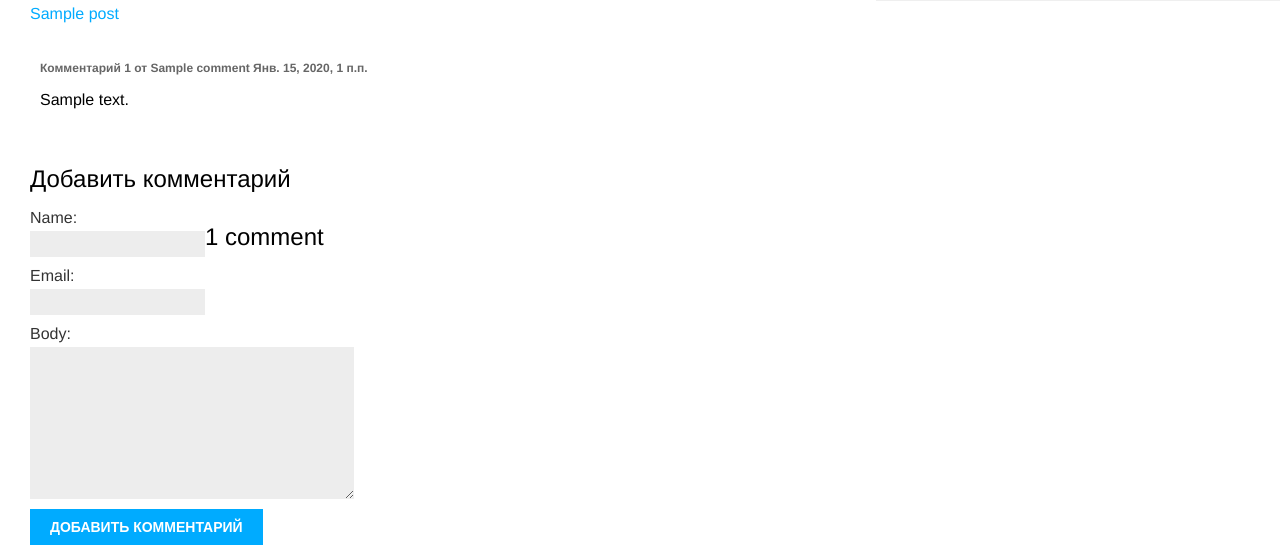
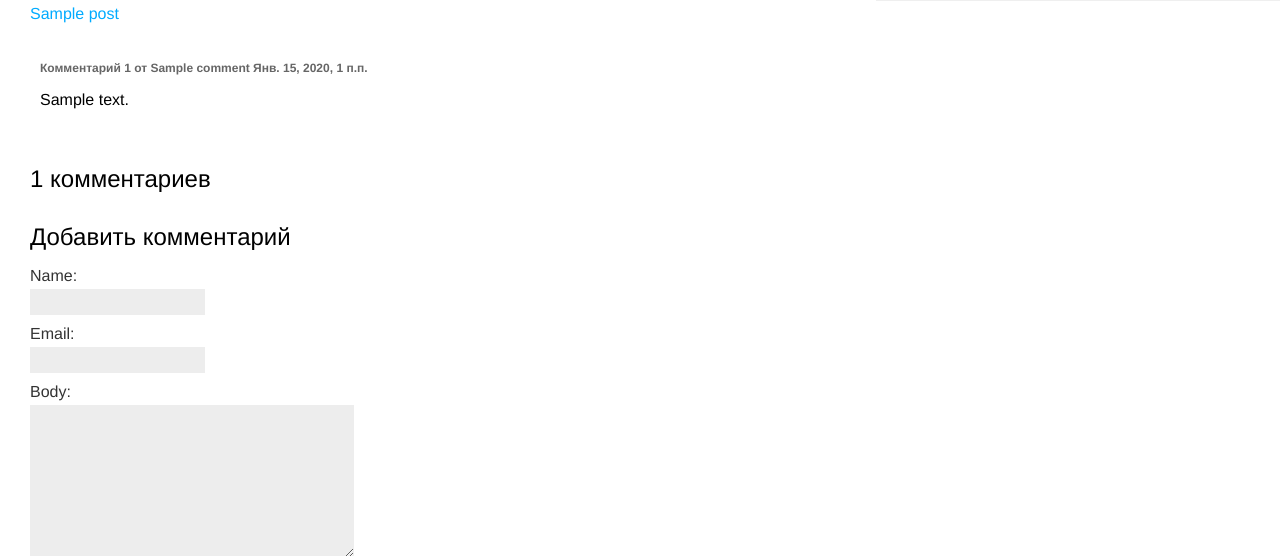
Before and after one commit to xaldey/BlogOnDjango3, a Django app: template blog/templates/blog/post/detail.html in a window 1280 px wide. Shown: the part 245-801 px from the top of the page. Run offline with Django 3.2, Linux system fonts and the light colour scheme; tables that the repository leaves empty hold one stand-in row (values such as "Sample post"); the template is opened without the code that fills it: values that come from a table or form of the project are taken from there, most other values are stand-ins (such as "Sample title", 1, 10 or a date in 2020).

Commit message:
Финал разработки. Всё работает. Добавить requrements.txt надо будет и РИДМИ.

```diff
--- a/blog/templates/blog/post/detail.html
+++ b/blog/templates/blog/post/detail.html
@@ -38,6 +38,11 @@
   {% if new_comment %}
     <h2>Ваш комментарий был добавлен</h2>
   {% else %}
+    {% with comments.count as total_comments %}
+      <h2>
+        {{ total_comments }} комментариев
+      </h2>
+    {% endwith %}
     <h2>Добавить комментарий</h2>
     <form method="post">
       {{ comment_form.as_p }}
@@ -46,9 +51,5 @@
     </form>
   {% endif %}
 
-  {% with comments.count as total_comments %}
-    <h2>
-      {{ total_comments }} comment{{ total_comments|pluralize }}
-    </h2>
-  {% endwith %}
+
 {% endblock %}
```
